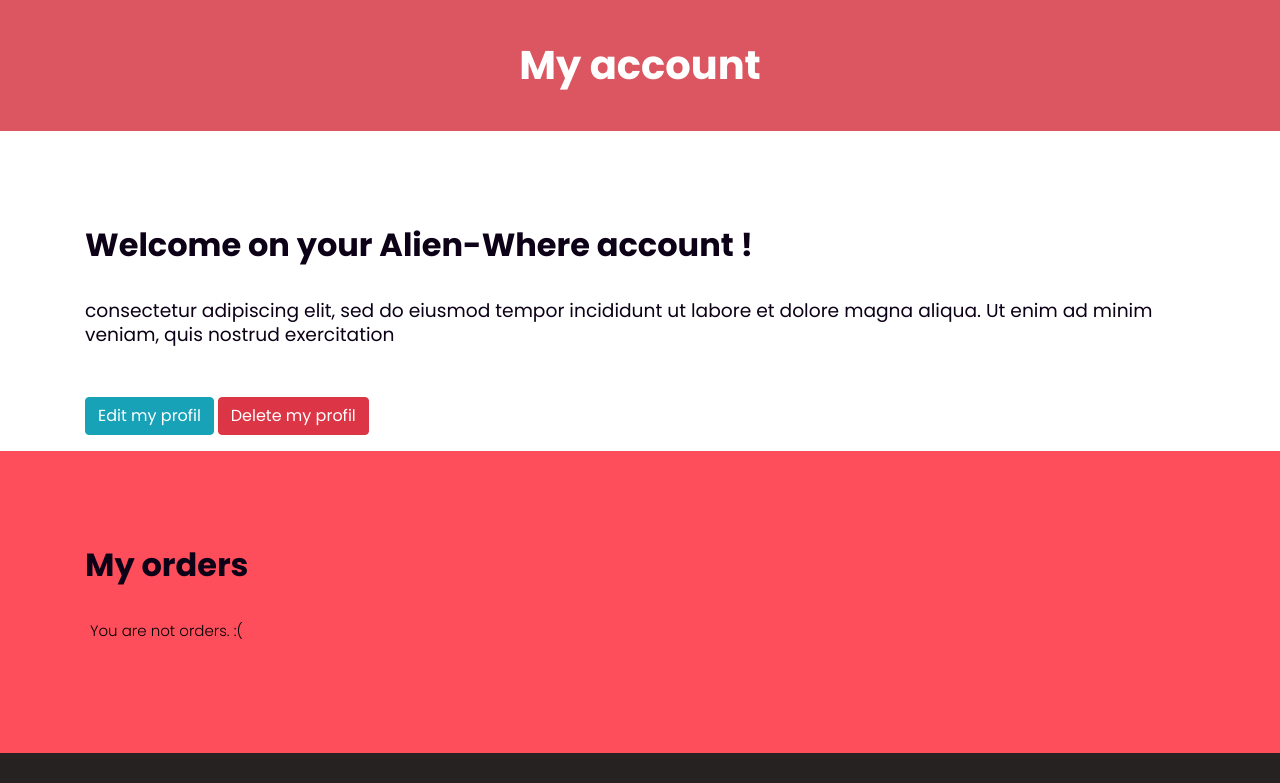
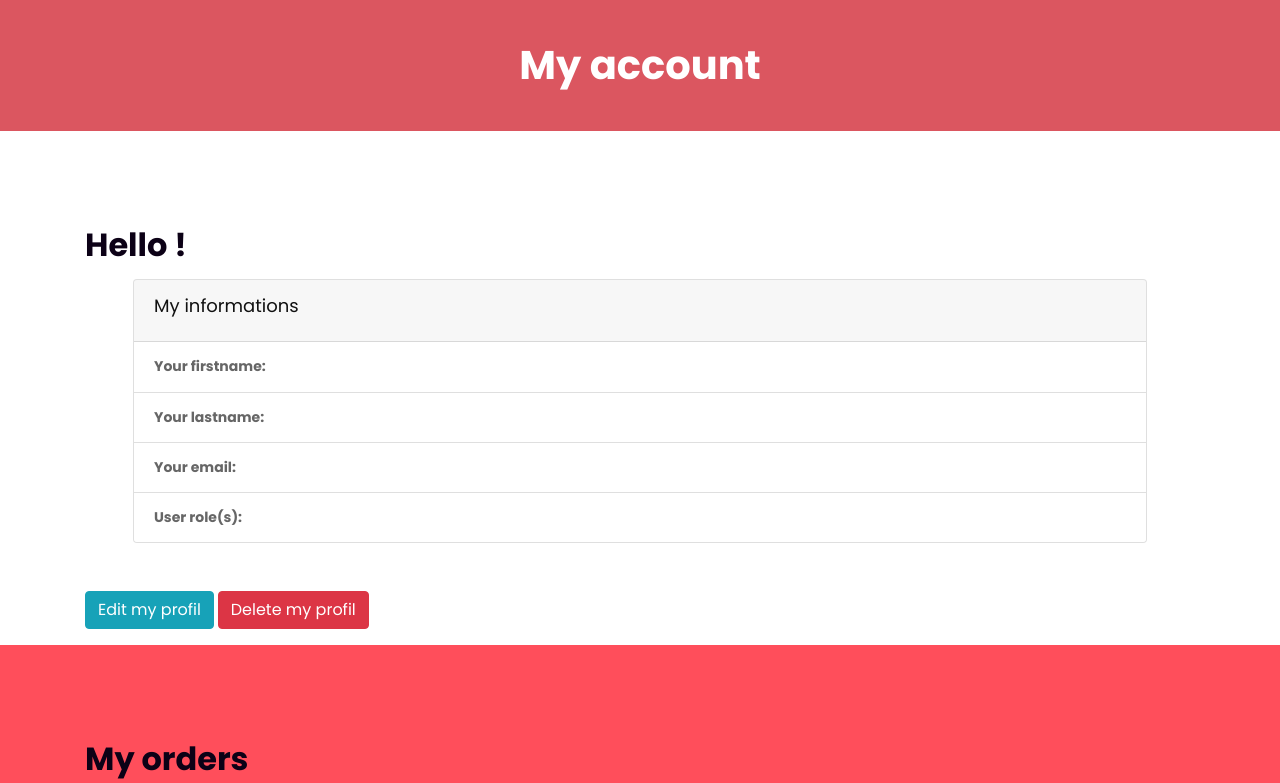
Before and after one commit to ybaltus/alien_ware, a Symfony app: template templates/profil/index.html.twig in a window 1280 px wide. Shown: the part 125-908 px from the top of the page. Run offline with Twig, Linux system fonts and the light colour scheme; the template is opened without the code that fills it, so the values that code supplies are empty; some libraries are stand-ins or nearby versions.

Commit message:
Page profil and securizing routes

```diff
--- a/src/Controller/RegistrationController.php
+++ b/src/Controller/RegistrationController.php
@@ -30,6 +30,11 @@ class RegistrationController extends AbstractController
      */
     public function register(Request $request, UserPasswordEncoderInterface $passwordEncoder): Response
     {
+        // Redirect  to profil page if the user is already connected
+        if($this->getUser()){
+            return $this->redirectToRoute('app_profil');
+        }
+
         $user = new User();
         $form = $this->createForm(RegistrationFormType::class, $user);
         $form->handleRequest($request);
--- a/templates/profil/index.html.twig
+++ b/templates/profil/index.html.twig
@@ -16,8 +16,32 @@
     {% endfor %}
     <div class="collection_section layout_padding">
         <div class="container">
-            <h1 class="new_text"><strong>{{ 'user.profil.welcome'|trans }}</strong></h1>
-            <p class="consectetur_text">consectetur adipiscing elit, sed do eiusmod tempor incididunt ut labore et dolore magna aliqua. Ut enim ad minim veniam, quis nostrud exercitation</p>
+            <h1 class="new_text"><strong>{{ 'user.profil.welcome'|trans({'%firstname%': user.firstname, '%lastname%': user.lastname})}}</strong></h1>
+{#            <p class="consectetur_text">#}
+                <div class="card m-5" >
+                    <div class="card-header">
+                        <h3>{{ 'user.profil.title2'|trans }}</h3>
+                    </div>
+                    <ul class="list-group list-group-flush">
+                        <li class="list-group-item"><strong>{{ 'user.form.firstname'|trans }}: </strong>{{ user.firstname }}</li>
+                        <li class="list-group-item"><strong>{{ 'user.form.lastname'|trans }}: </strong>{{ user.lastname }}</li>
+                        <li class="list-group-item"><strong>{{ 'user.form.email'|trans }}: </strong>{{ user.email }}</li>
+                        <li class="list-group-item"><strong>{{ 'user.form.roles'|trans }}: </strong>
+                            {% for role in user.roles %}
+                                <span class="badge badge-info">
+                                    {% if role == 'ROLE_ADMIN' %}
+                                        {{ 'admin'|trans }}
+                                    {% elseif role == 'ROLE_SUPER_ADMIN' %}
+                                        {{ 'superAdmin'|trans }}
+                                    {% else %}
+                                        {{ 'user.title'|trans }}
+                                    {% endif %}
+                                </span>
+                            {% endfor %}
+                        </li>
+                    </ul>
+                </div>
+{#            </p>#}
             <a class="btn btn-info" href="" title="{{ 'user.profil.edit'|trans }}">{{ 'user.profil.edit'|trans }}</a>
             <a class="btn btn-danger" href="" title="{{ 'user.profil.delete'|trans }}">{{ 'user.profil.delete'|trans }}</a>
         </div>
@@ -51,9 +75,6 @@
                     <p class="text-bold" style="color:black">{{ 'user.profil.orderEmpty'|trans }} :(</p>
                 {% endfor %}
             </div>
-{#            <div class="buy_now_bt">#}
-{#                <button class="buy_text">Buy Now</button>#}
-{#            </div>#}
         </div>
     </div>
 {% endblock %}
--- a/translations/messages.en.yaml
+++ b/translations/messages.en.yaml
@@ -41,7 +41,8 @@ user:
   signout: SignOut
   profil:
     title: My account
-    welcome: Welcome on your Alien-Where account !
+    title2: My informations
+    welcome: "Hello %firstname% %lastname% !"
     order: My orders
     edit: Edit my profil
     delete: Delete my profil
--- a/translations/messages.fr.yaml
+++ b/translations/messages.fr.yaml
@@ -41,7 +41,8 @@ user:
   signout: Se déconnecter
   profil:
     title: Mon compte
-    welcome: Bienvenu sur votre compte Alien-where !
+    title2: Mes informations
+    welcome: "Bonjour %firstname% %lastname% !"
     order: Mes commandes
     edit: Éditer mon profil
     delete: Supprimer mon profil
```
Also changed, not shown: src/Controller/ProfilController.php (+6 -2 lines), src/Form/ProfilType.php (+13 -3 lines).
